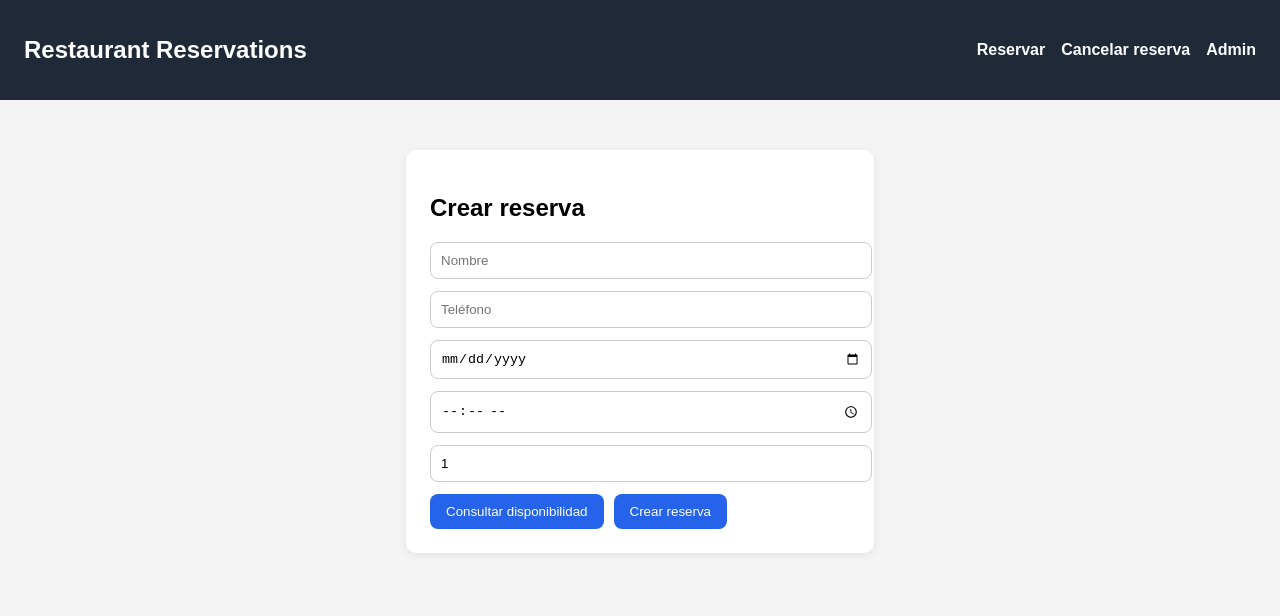
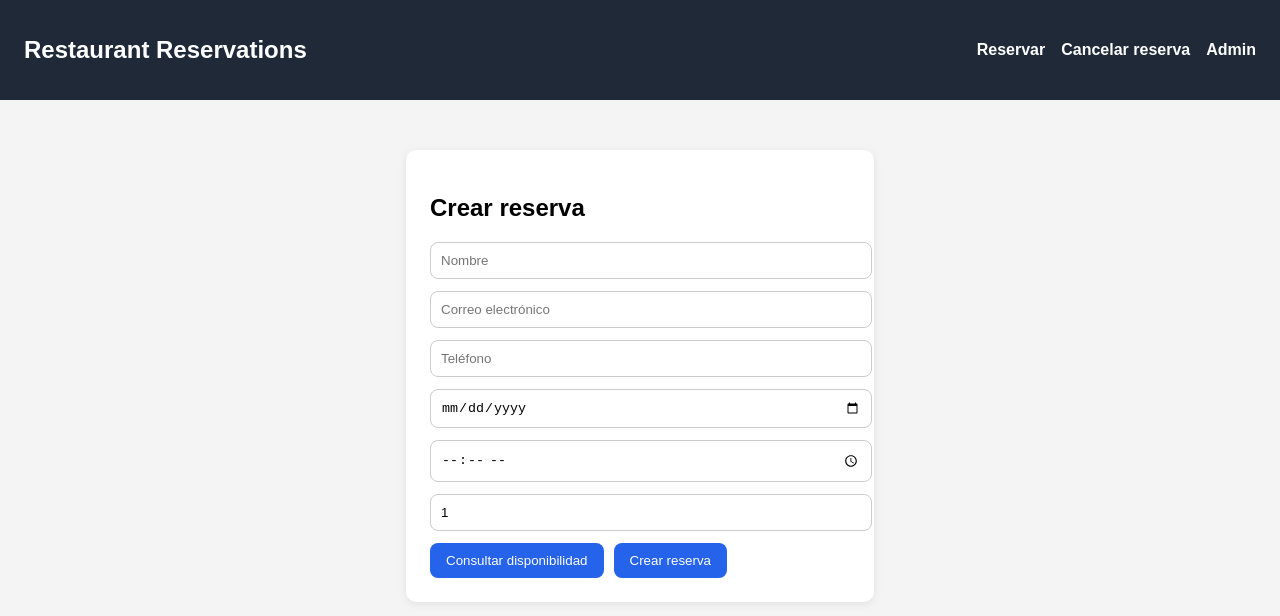
Before and after one commit to 14paola/restaurant-reservation-system, a Vue app in the folder frontend/: page / in a window 1280 px wide. Shown: the top 616 px of the page. Built offline with nearby package versions, Linux system fonts and the light colour scheme.

Commit message:
Update HomeView.vue

```diff
--- a/frontend/src/views/HomeView.vue
+++ b/frontend/src/views/HomeView.vue
@@ -8,6 +8,13 @@
       <input
         v-model="form.name"
         placeholder="Nombre"
+        required
+      />
+
+      <input
+        v-model="form.email"
+        type="email"
+        placeholder="Correo electrónico"
         required
       />
 
@@ -38,6 +45,7 @@
       />
 
       <div class="buttons">
+
         <button type="button" @click="checkAvailability">
           Consultar disponibilidad
         </button>
@@ -45,6 +53,7 @@
         <button type="submit">
           Crear reserva
         </button>
+
       </div>
 
     </form>
@@ -72,6 +81,7 @@ return{
 
 form:{
 name:"",
+email:"",
 phone:"",
 date:"",
 time:"",
@@ -94,7 +104,7 @@ this.availabilityMessage=""
 
 try{
 
-const response = await api.get("/reservations/availability/",{
+const response = await api.get("/api/reservations/availability/",{
 params:{
 date:this.form.date,
 time:this.form.time,
@@ -109,7 +119,7 @@ this.availabilityMessage =
 
 }else{
 
-this.errorMessage = "No hay mesas disponibles."
+this.errorMessage="No hay mesas disponibles."
 
 }
 
@@ -130,9 +140,10 @@ this.availabilityMessage=""
 
 try{
 
-const response = await api.post("/reservations/create/",{
+const response = await api.post("/api/reservations/create/",{
 
 name:this.form.name,
+email:this.form.email,
 phone:this.form.phone,
 date:this.form.date,
 time:this.form.time,
```
